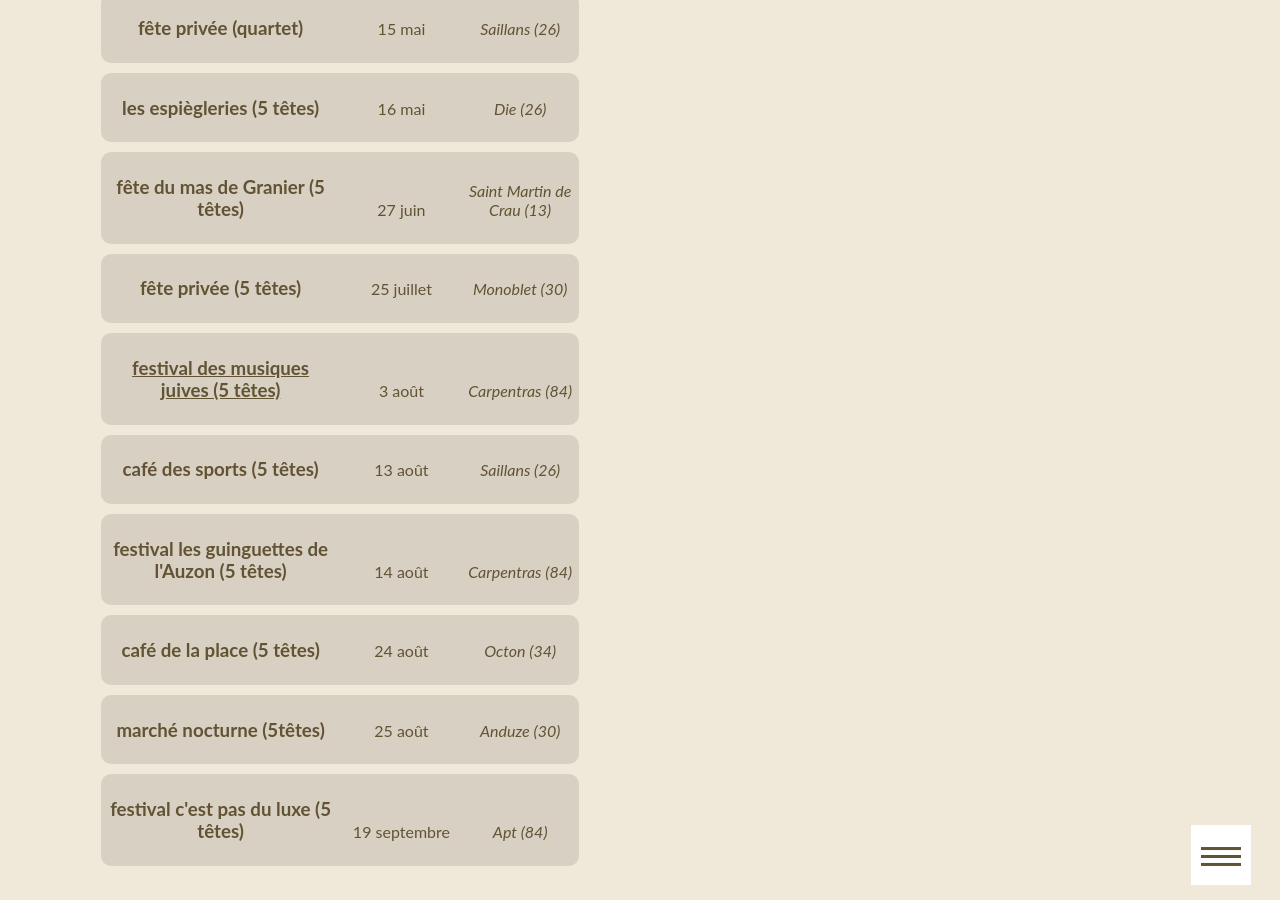
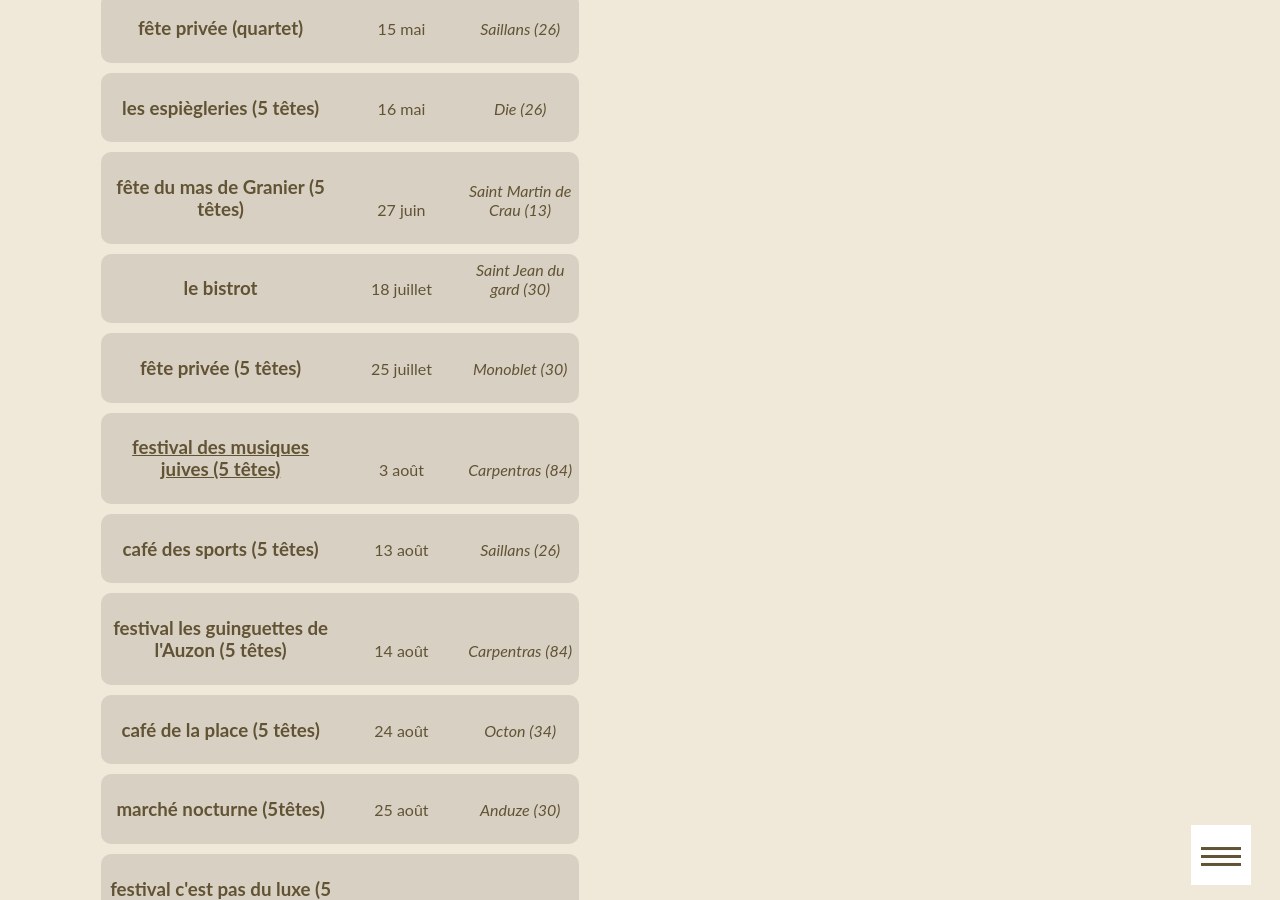
Before and after one commit to ftmftrs/ftmftrs.github.io, a Jekyll site: the page built from concert/index.html, in a window 1280 px wide and 900 px high, scrolled down 1447 px. Built offline with Jekyll 4.4.1, drawn with Linux system fonts in a browser that asks for light colours; Markdown is read by kramdown in place of the engine named in the settings; comment, search, counter and statistics services are not loaded.

Commit message:
Update concerts.yml

```diff
--- a/_data/concerts.yml
+++ b/_data/concerts.yml
@@ -36,6 +36,10 @@
   date: 27 juin
   address: Saint Martin de Crau (13)
 
+- title: le bistrot
+  date: 18 juillet
+  address: Saint Jean du gard (30)
+
 - title: fête privée (5 têtes)
   date: 25 juillet
   address: Monoblet (30)
```
